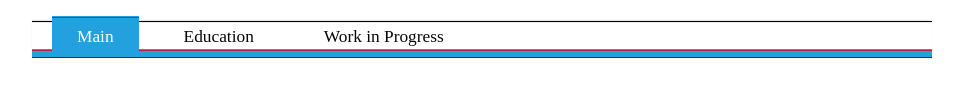
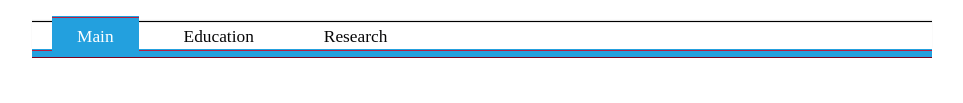
Before and after one commit to ding-yu/ding-yu.github.io, a plain HTML site: page index.html in a window 1280 px wide. Shown: the part 221-324 px from the top of the page, without its empty margins (158-1121 px from the left). Drawn offline with Linux system fonts and the light colour scheme.

Commit message:
Update index.html

```diff
--- a/index.html
+++ b/index.html
@@ -57,7 +57,7 @@
         <a href="#Education">Education</a>
     </li>
     <li>
-        <a href="#workinprogress">Work in Progress</a>
+        <a href="#research">Research</a>
     </li>
 
     </ul>
@@ -114,11 +114,11 @@ I am a first year PhD student in Marketing Department at Columbia Business Schoo
 
 <!--
  ########################
-work in progress
+Research
  ########################
 -->
 
-<div class="sectionData hide" id="workinprogress">
+<div class="sectionData hide" id="research">
 
 
 <h3>Work in Progress</h3>
```
